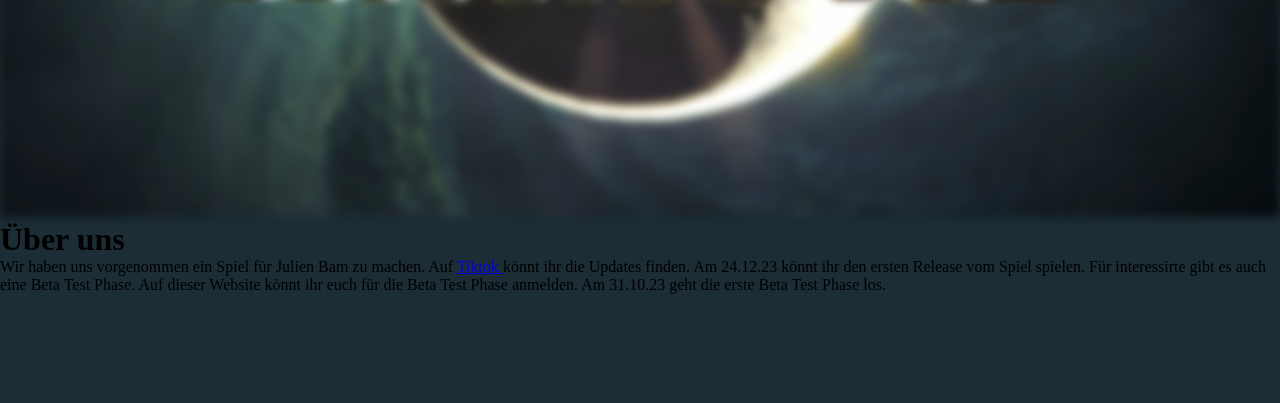
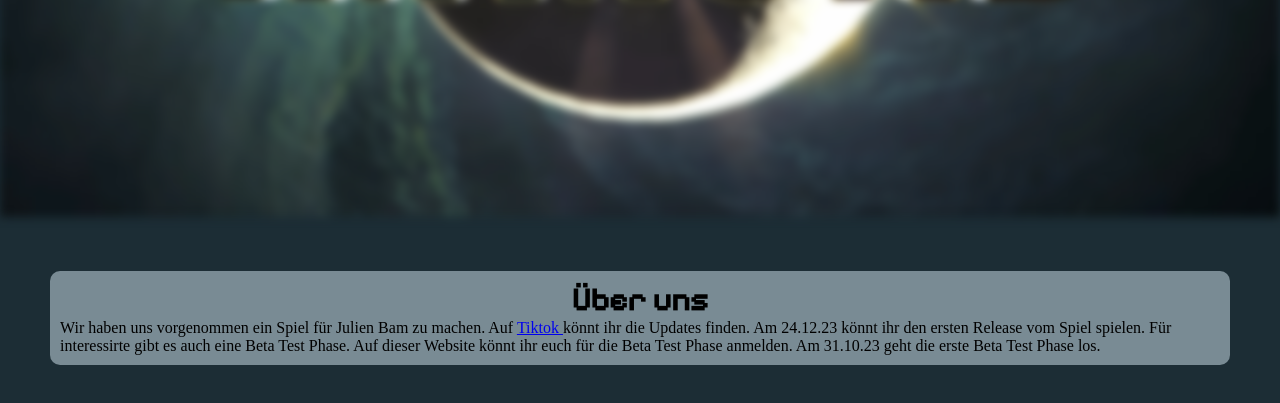
Before and after one commit to andiistlostkappa/Der-Mann-im-Mond-Das-Game-Website, a plain HTML site: page index.html in a window 1280 px wide. Shown: the part 549-952 px from the top of the page. Before the commit the page ends 843 px from the top, so only its background shows below. Drawn offline with Linux system fonts and the light colour scheme.

Commit message:
Update style.css

```diff
--- a/style.css
+++ b/style.css
@@ -80,3 +80,15 @@ body{
     padding: 10px;
     color: #b6b6b6;
 }
+
+#main #uberuns{
+  margin: 50px;
+  background-color: #798b94;
+  padding: 10px;
+  border-radius: 10px;
+
+}
+#main #uberuns h1 {
+  text-align: center;
+  font-family: 'Pixelify Sans', cursive;
+}
```
